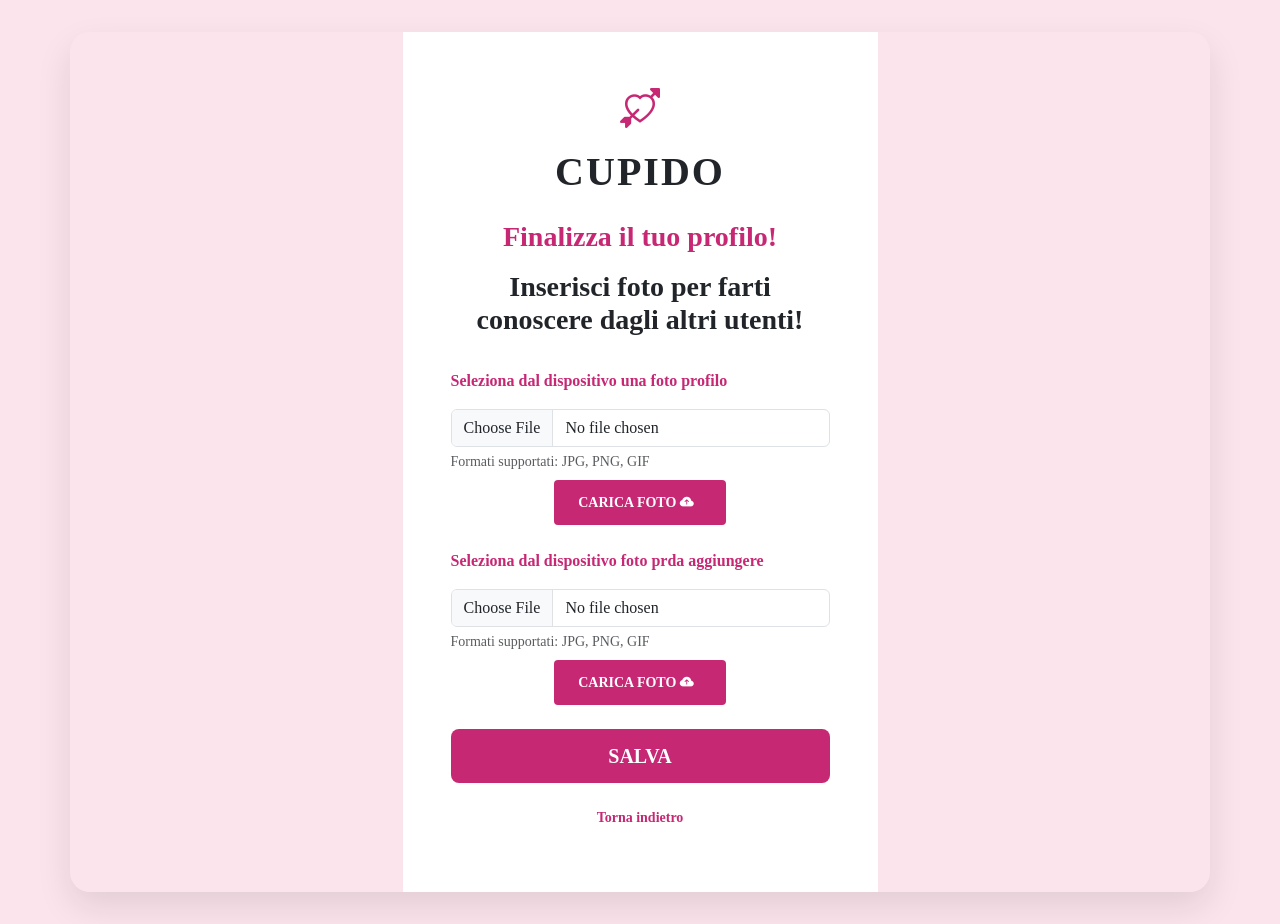
After one commit to savoiaalice/progettoCupido, a PHP site: page /reg4.php in a window 1280 px wide. The commit adds this page. Run offline with PHP 8.4, Linux system fonts and the light colour scheme.

Commit message:
03caricaFoto

```diff
--- a/frontend/connessineDB.php
+++ b/frontend/connessineDB.php
@@ -20,7 +20,7 @@
                 PDO::ATTR_ERRMODE => PDO::ERRMODE_EXCEPTION,
                 PDO::ATTR_DEFAULT_FETCH_MODE => PDO::FETCH_ASSOC,
             ]);
-            //echo "Connessione riuscita!";
+            echo "Connessione riuscita!";
         } catch (PDOException $e) {
             /* questo PDO manda messaggio se non avviene connessione alla base di dati
             quindi blocca tutto, se la pagina viene caricata, la connessione è andata a buon fine */
--- a/frontend/home.php
+++ b/frontend/home.php
@@ -146,8 +146,12 @@
                         Cupido è il sito che, tenendo conto dei tuoi interessi e preferenze in ambito relazionale, ti aiuta a trovare la persona giusta.
                     </h3>
                 </div>
+
+                <!--
+                la uso in reg4, qua non sembra servire
+                <form action="carica-foto.php"></form> -->
+
             </div>
-
         </div>
     </div>
 
--- a/frontend/index.php
+++ b/frontend/index.php
@@ -151,8 +151,8 @@
             </div>
         </div>
     </div>
-
-
+<!-- br aggiunto per poter inciare il file  -->
+<br>
     <script src="https://cdn.jsdelivr.net/npm/bootstrap@5.3.2/dist/js/bootstrap.bundle.min.js"></script>
 </body>
 
--- a/frontend/reg1.php
+++ b/frontend/reg1.php
@@ -265,6 +265,7 @@
 
         </div>
     </div>
+    <!-- br aggiunto per poter inciare il file  -->
 
     <script src="https://cdn.jsdelivr.net/npm/bootstrap@5.3.2/dist/js/bootstrap.bundle.min.js"></script>
 </body>
--- a/frontend/reg2.php
+++ b/frontend/reg2.php
@@ -196,6 +196,7 @@
         );
     }
 
+<!-- br aggiunto per poter inciare il file  -->
 </script>
 </body>
 </html>
--- /dev/null
+++ b/frontend/reg3.php
@@ -0,0 +1 @@
+<!-- account creato con successo -->
--- /dev/null
+++ b/frontend/reg4.php
@@ -0,0 +1,148 @@
+<!DOCTYPE html>
+<html lang="en">
+<head>
+    <meta charset="UTF-8">
+    <meta name="viewport" content="width=device-width, initial-scale=1.0">
+    <title>Finalizza profilo</title>
+    <link href="https://cdn.jsdelivr.net/npm/bootstrap@5.3.2/dist/css/bootstrap.min.css" rel="stylesheet">
+    <link rel="stylesheet" href="https://cdn.jsdelivr.net/npm/bootstrap-icons@1.11.1/font/bootstrap-icons.css">
+
+    <style>
+        :root {
+            --primary-color: #c62874;
+            --accent-color: #fce4ec;
+            --text-main: #333;
+        }
+
+        body {
+            background-color: var(--accent-color);
+            font-family: 'Monteserrat';
+        }
+
+        .main-wrapper {
+            min-height: 100vh;
+            display: flex;
+            align-items: center;
+            justify-content: center;
+            padding: 2rem 0; /* Spazio extra per scroll su schermi piccoli */
+        }
+
+        /* .hero-section {
+            background: linear-gradient(rgba(198, 40, 116, 0.6), rgba(0, 0, 0, 0.6)),
+                        url('https://images.unsplash.com/photo-1511988617509-a57c8a288659?q=80&w=1471&auto=format&fit=crop');
+            background-size: cover;
+            background-position: center;
+            color: white;
+            padding: 3rem;
+        } */
+
+        .auth-section {
+            background-color: #ffffff;
+            padding: 3rem;
+        }
+
+        .form-title {
+            color: var(--primary-color);
+            font-weight: bold;
+            margin-bottom: 1rem;
+        }
+
+        .btn-primary-action {
+            background-color: var(--primary-color);
+            border: none;
+            padding: 12px;
+            font-weight: 600;
+            transition: opacity 0.3s;
+        }
+
+        .btn-primary-action:hover {
+            background-color: #a31f5f;
+            opacity: 0.9;
+        }
+
+        .content-box {
+            border-radius: 20px;
+            overflow: hidden;
+            box-shadow: 0 15px 35px rgba(0,0,0,0.1);
+        }
+
+        .form-control:focus {
+            border-color: var(--primary-color);
+            box-shadow: 0 0 0 0.2rem rgba(198, 40, 116, 0.25);
+        }
+    </style>
+</head>
+<body>
+    <div class="container main-wrapper">
+        <div class="row content-box w-100 justify-content-center">
+
+            <div class="col-lg-5 auth-section">
+                <div class="text-center mb-4">
+                    <div class="brand-logo mb-2">
+                        <i class="bi bi-arrow-through-heart" style="font-size: 2.5rem; color: var(--primary-color);"></i>
+                    </div>
+                    <h1 class="fw-bold h1" style="letter-spacing: 2px;">CUPIDO</h1>
+                </div>
+
+                <div class="text-center">
+                    <h3 class="form-title">Finalizza il tuo profilo!</h3>
+                </div>
+<!-- FOTO PROFILO -->
+                <div class="text-center">
+                    <h3 class=" fw-bold">Inserisci foto per farti conoscere dagli altri utenti!</h3>
+                </div>
+                <br>
+
+                <form action="carica_foto.php" method="POST" enctype="multipart/form-data">
+                    <div class="mb-4">
+                        <label for="fotoProfilo" class="form-title">Seleziona dal dispositivo una foto profilo</label>
+                        <input type="file" class="form-control" id="fotoProfilo" name="foto" accept="image/*" required>
+                        <div class="form-text">Formati supportati: JPG, PNG, GIF</div>
+                        <div class="d-flex justify-content-center mt-2">
+                            <button type="submit" class="btn btn-primary-action text-white btn-sm px-4">
+                                CARICA FOTO
+    <!-- ALICE vedi se ti piace con o senza la nuvoletta carica vicino, a me non fa impazzire -->
+                                <i class="bi bi-cloud-arrow-up-fill me-2"></i>
+                            </button>
+                    </div>
+                    </div>
+
+                    <div>
+                        <label for="fotoCard" class="form-title">Seleziona dal dispositivo foto prda aggiungere</label>
+                        <input type="file" class="form-control" id="fotoCard" name="foto[]" accept="image/*" required>
+                        <div class="form-text">Formati supportati: JPG, PNG, GIF</div>
+                        <div class="d-flex justify-content-center mt-2">
+                            <button type="submit" class="btn btn-primary-action text-white btn-sm px-4">
+                                CARICA FOTO
+                                <i class="bi bi-cloud-arrow-up-fill me-2"></i>
+                            </button>
+                        </div>
+                    </div>
+                    <br>
+
+
+
+                    <div class="d-grid">
+                        <button type="submit" class="btn btn-primary-action text-white btn-lg">
+                            SALVA
+                        </button>
+                    </div>
+                </form>
+
+                <div class="mt-4 text-center">
+                    <p class="small">
+                        <a href="reg2.php" class="text-decoration-none"
+                            style="color: var(--primary-color); font-weight: 600;">
+                            Torna indietro
+                        </a>
+                    </p>
+                </div>
+
+
+            </div>
+        </div>
+    </div>
+    <script src="https://cdn.jsdelivr.net/npm/bootstrap@5.3.2/dist/js/bootstrap.bundle.min.js"> </script>
+
+</body>
+</html>
--- a/frontend/registrazione.php
+++ b/frontend/registrazione.php
@@ -107,12 +107,10 @@
                 <p class="text-muted mb-4">La tua anima gemella ti sta aspettando!</p>
             </div>
 
-<!-- campi di testo per registrarsi!
- vedi da qui gli id! -->
 
+ <!-- in action ci metto l'endpoint, è l'indirzzo di dove finiranno i dati che vengono caricati -->
             <form action="reg1.php" id="register-form">
-                <!-- con action gli dico cosa fare,
-                una volta compilato il form viene attivato il file reg1-->
+                <!-- con action gli dico cosa fare, viene attivato il file reg1-->
                 <div class="mb-3">
                     <!-- questo for coincide con l'id dell'input, serve per fare leggere lo screen reader,
                     elemento utile per i non vedenti,
```
Also changed, not shown: frontend/azioni_utente.php (added, +21 -0 lines).
